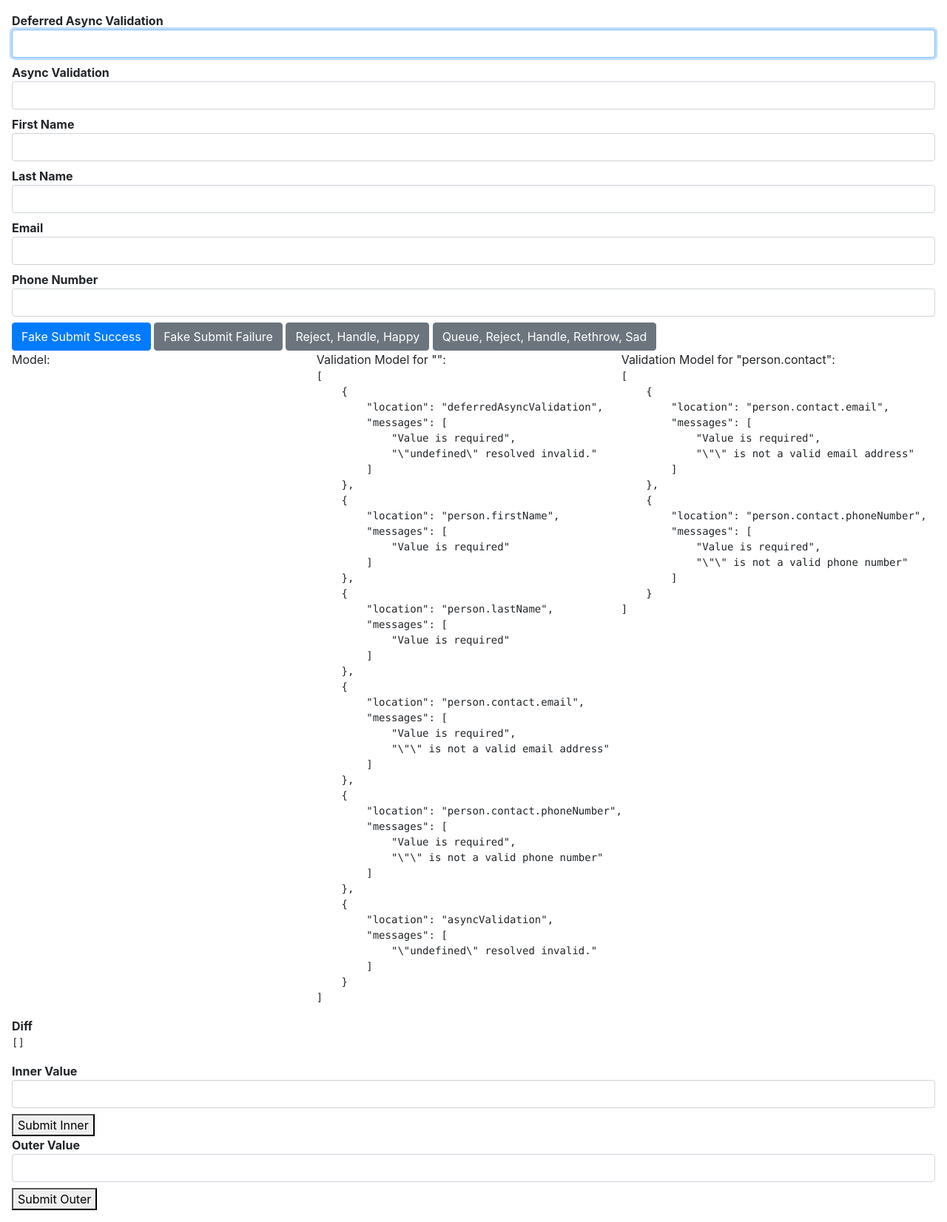
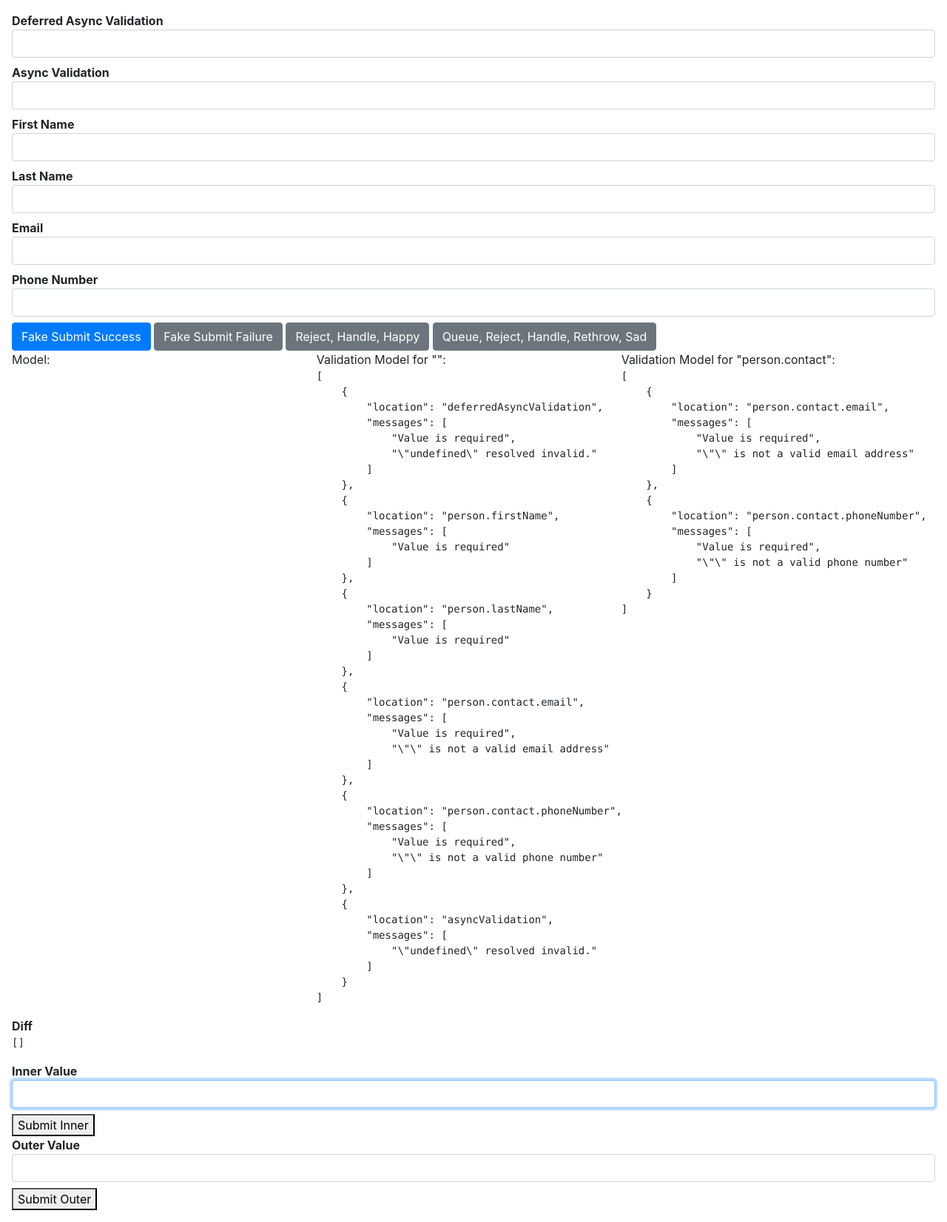
Before and after one commit to stewie1570/leaf-validator, a React (Create React App) app: page / in a window 1280 px wide. Shown: the whole page at 74% size. Built offline with nearby package versions, Linux system fonts and the light colour scheme.

Commit message:
Modified autofocus behavior of dogfood app.

```diff
--- a/src/App.tsx
+++ b/src/App.tsx
@@ -61,7 +61,7 @@ const NestableFormTest = () => {
             <Leaf model={model} onChange={setModel} location="inner">
                 {(innerValue: string, setInnerValue) => <label>
                     Inner Value
-                    <Text value={innerValue} onChange={setInnerValue} />
+                    <Text autofocus value={innerValue} onChange={setInnerValue} />
                 </label>}
             </Leaf>
             <Button type="subit">Submit Inner</Button>
@@ -180,7 +180,6 @@ function formElements(model: any, setModel: Dispatch<SetStateAction<any>>, showA
         {(value: string, onChange, onBlur, errors) => <label>
             {name}
             <TextInput
-                autofocus={index === 0}
                 value={value}
                 onChange={onChange}
                 onBlur={onBlur}
--- a/src/TextInput.tsx
+++ b/src/TextInput.tsx
@@ -7,12 +7,10 @@ type TextInputProps = {
     [otherProps: string]: any
 };
 
-const noOp = () => undefined;
-
 export function TextInput(props: TextInputProps) {
     const { autofocus, value, onChange, ...otherProps } = props;
     const onTextChange = (event: any) => onChange(event && event.target && event.target.value);
-    const theInput = useRef<any>({ focus: noOp });
+    const theInput = useRef<any>();
 
     useEffect(() => {
         if (autofocus) theInput?.current?.focus()
```
Also changed, not shown: 1 other file (tests, documents, lock files or other folders).
